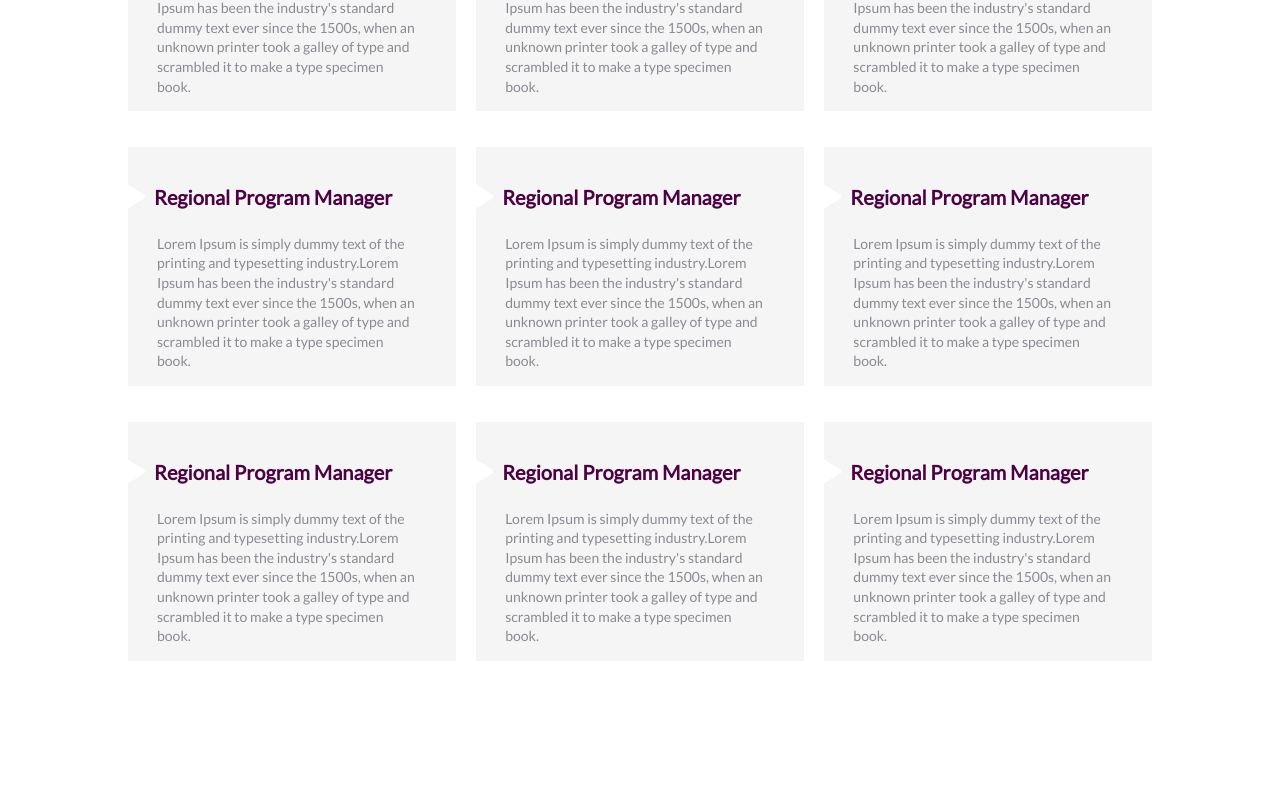
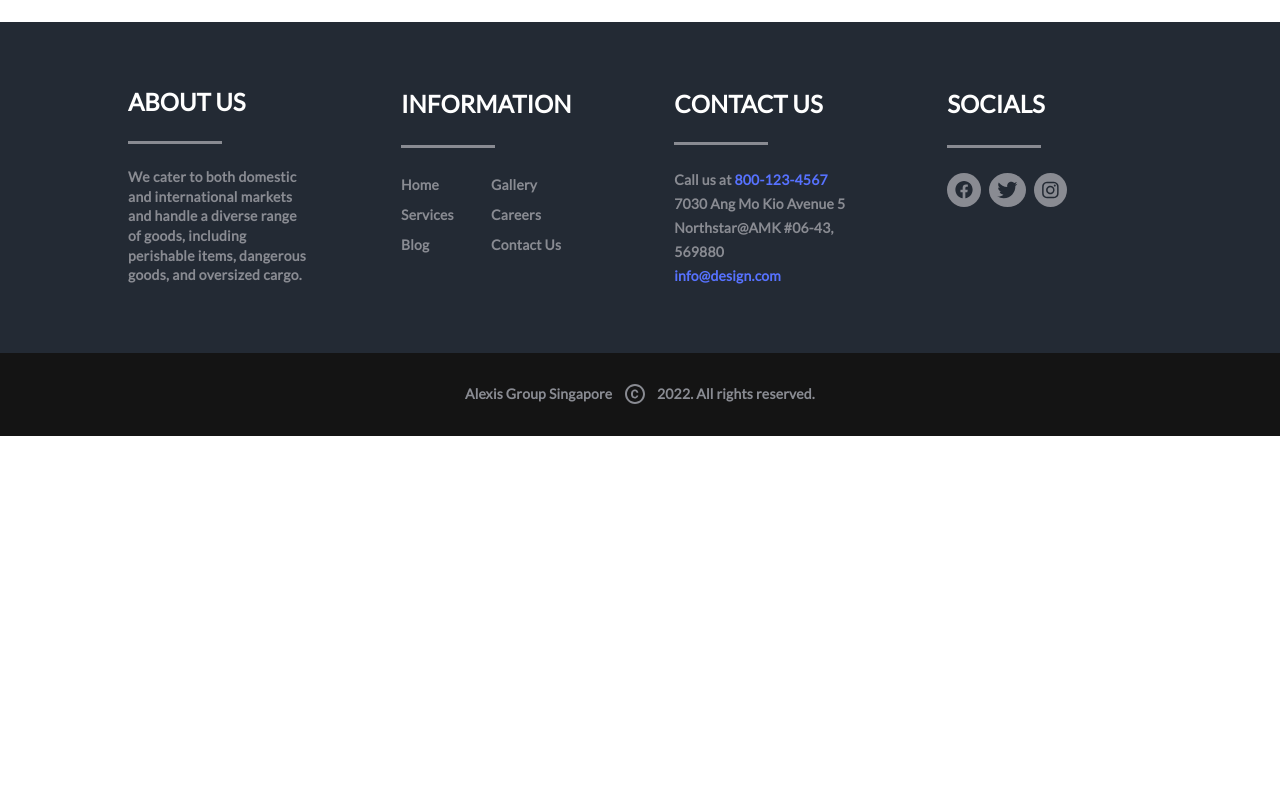
Before and after one commit to faizankhan2595/alexis, a React (Create React App) app: page /careers in a window 1280 px wide. Shown: the part 992-1800 px from the top of the page. After the commit the page ends 1428 px from the top, so only its background shows below. Built offline with nearby package versions, Linux system fonts and the light colour scheme.

Commit message:
remove extra jobs in career page

```diff
--- a/src/components/Careers/Careers.css
+++ b/src/components/Careers/Careers.css
@@ -3,7 +3,8 @@
     align-items: center;
     justify-content: center;
     width: 100%;
-    height: 121.9rem;
+    /* height: 121.9rem; */
+    margin: 5rem 0;
 }
 
 .careers .main{
@@ -11,7 +12,7 @@
     flex-direction: column;
     align-items: center;
     justify-content: space-between;
-    height: 99rem;
+    /* height: 99rem; */
     width: 80%;
 }
 
@@ -156,13 +157,13 @@
 }
 
 @media screen and (max-width : 800px) {
-    .careers{
+    /* .careers{
         height: 256rem;
     }
 
     .careers .main{
         height: 249rem;
-    }
+    } */
 
     .careers .main .bottom{
         flex-direction: column;
@@ -198,16 +199,16 @@
 }
 
 @media screen and (max-width : 480px){
-    .careers{
+    /* .careers{
         height: 248rem;
-    }
+    } */
 
     .careers .main {
         display: flex;
         flex-direction: column;
         align-items: center;
         justify-content: space-between;
-        height: 240rem;
+        /* height: 240rem; */
         width: 80%;
     }
 
--- a/src/components/Careers/Careers.jsx
+++ b/src/components/Careers/Careers.jsx
@@ -21,37 +21,37 @@
     name : "Office Admin",
     desc : "Lorem Ipsum is simply dummy text of the printing and typesetting industry.Lorem Ipsum has been the industry's standard dummy text ever since the 1500s, when an unknown printer took a galley of type and scrambled it to make a type specimen book.",
     url : "/careers/office-administrator",
-  },
-  {
-    name : "Regional Program Manager",
-    desc : "Lorem Ipsum is simply dummy text of the printing and typesetting industry.Lorem Ipsum has been the industry's standard dummy text ever since the 1500s, when an unknown printer took a galley of type and scrambled it to make a type specimen book.",
-    url : "/careers/regional",
-  },
-  {
-    name : "Regional Program Manager",
-    desc : "Lorem Ipsum is simply dummy text of the printing and typesetting industry.Lorem Ipsum has been the industry's standard dummy text ever since the 1500s, when an unknown printer took a galley of type and scrambled it to make a type specimen book.",
-    url : "/careers/regional",
-  },
-  {
-    name : "Regional Program Manager",
-    desc : "Lorem Ipsum is simply dummy text of the printing and typesetting industry.Lorem Ipsum has been the industry's standard dummy text ever since the 1500s, when an unknown printer took a galley of type and scrambled it to make a type specimen book.",
-    url : "/careers/regional",
-  },
-  {
-    name : "Regional Program Manager",
-    desc : "Lorem Ipsum is simply dummy text of the printing and typesetting industry.Lorem Ipsum has been the industry's standard dummy text ever since the 1500s, when an unknown printer took a galley of type and scrambled it to make a type specimen book.",
-    url : "/careers/regional",
-  },
-  {
-    name : "Regional Program Manager",
-    desc : "Lorem Ipsum is simply dummy text of the printing and typesetting industry.Lorem Ipsum has been the industry's standard dummy text ever since the 1500s, when an unknown printer took a galley of type and scrambled it to make a type specimen book.",
-    url : "/careers/regional",
-  },
-  {
-    name : "Regional Program Manager",
-    desc : "Lorem Ipsum is simply dummy text of the printing and typesetting industry.Lorem Ipsum has been the industry's standard dummy text ever since the 1500s, when an unknown printer took a galley of type and scrambled it to make a type specimen book.",
-    url : "/careers/regional",
-  },
+   },
+  // {
+  //   name : "Regional Program Manager",
+  //   desc : "Lorem Ipsum is simply dummy text of the printing and typesetting industry.Lorem Ipsum has been the industry's standard dummy text ever since the 1500s, when an unknown printer took a galley of type and scrambled it to make a type specimen book.",
+  //   url : "/careers/regional",
+  // },
+  // {
+  //   name : "Regional Program Manager",
+  //   desc : "Lorem Ipsum is simply dummy text of the printing and typesetting industry.Lorem Ipsum has been the industry's standard dummy text ever since the 1500s, when an unknown printer took a galley of type and scrambled it to make a type specimen book.",
+  //   url : "/careers/regional",
+  // },
+  // {
+  //   name : "Regional Program Manager",
+  //   desc : "Lorem Ipsum is simply dummy text of the printing and typesetting industry.Lorem Ipsum has been the industry's standard dummy text ever since the 1500s, when an unknown printer took a galley of type and scrambled it to make a type specimen book.",
+  //   url : "/careers/regional",
+  // },
+  // {
+  //   name : "Regional Program Manager",
+  //   desc : "Lorem Ipsum is simply dummy text of the printing and typesetting industry.Lorem Ipsum has been the industry's standard dummy text ever since the 1500s, when an unknown printer took a galley of type and scrambled it to make a type specimen book.",
+  //   url : "/careers/regional",
+  // },
+  // {
+  //   name : "Regional Program Manager",
+  //   desc : "Lorem Ipsum is simply dummy text of the printing and typesetting industry.Lorem Ipsum has been the industry's standard dummy text ever since the 1500s, when an unknown printer took a galley of type and scrambled it to make a type specimen book.",
+  //   url : "/careers/regional",
+  // },
+  // {
+  //   name : "Regional Program Manager",
+  //   desc : "Lorem Ipsum is simply dummy text of the printing and typesetting industry.Lorem Ipsum has been the industry's standard dummy text ever since the 1500s, when an unknown printer took a galley of type and scrambled it to make a type specimen book.",
+  //   url : "/careers/regional",
+  // },
 
 ]
 
```
